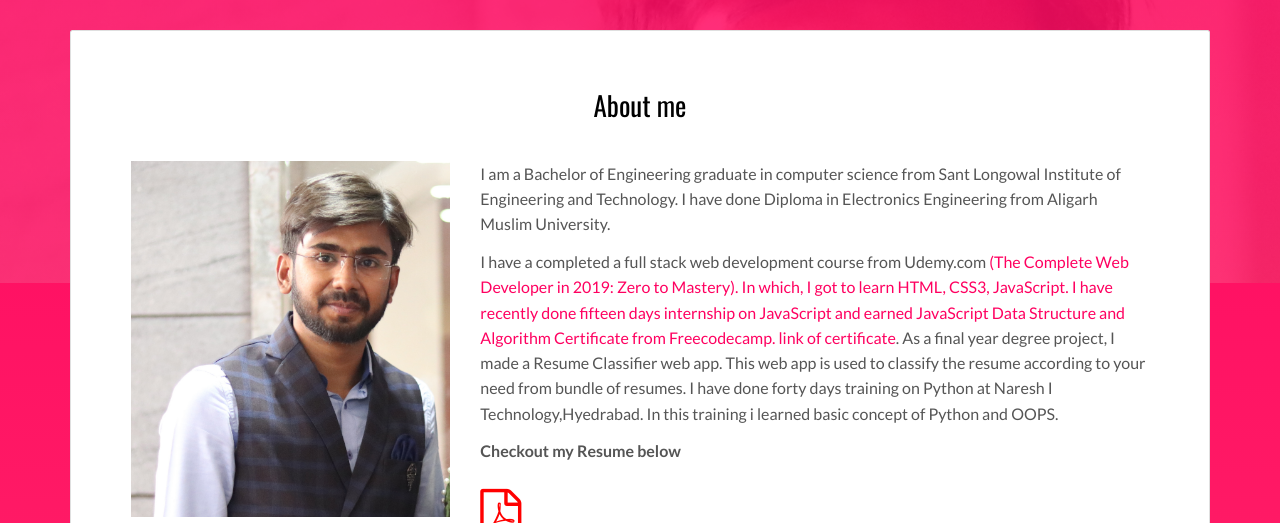
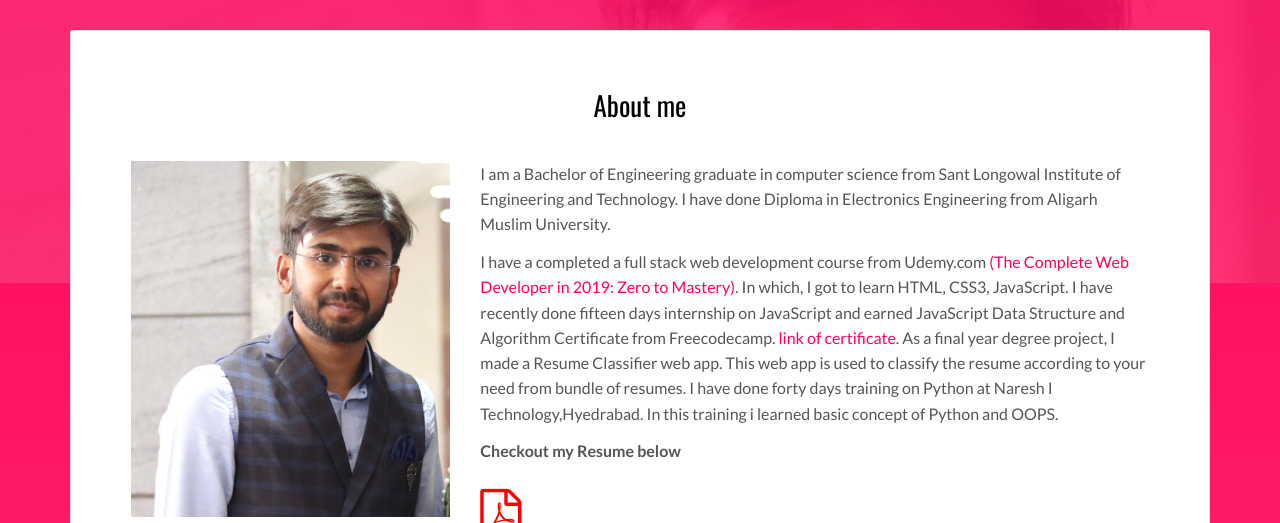
Before and after one commit to aquifzubair/aquifzubair.github.io, a plain HTML site: page index.html in a window 1280 px wide. Shown: the part 277-800 px from the top of the page. Drawn offline with nearby package versions, Linux system fonts and the light colour scheme.

Commit message:
Update index.html

```diff
--- a/index.html
+++ b/index.html
@@ -65,7 +65,7 @@
               <div class="col-md-8">
 
               <p>I am a Bachelor of Engineering graduate in computer science from Sant Longowal Institute of Engineering and Technology. I have done Diploma in Electronics Engineering from Aligarh Muslim University.</p>
-              <p> I have a completed a full stack web development course from Udemy.com <a href= "https://www.udemy.com/course/the-complete-web-developer-zero-to-mastery/" >(The Complete Web Developer in 2019: Zero to Mastery)<a>. In which, I got to learn HTML, CSS3, JavaScript. I have recently done fifteen days internship on JavaScript and earned JavaScript Data Structure and Algorithm Certificate from Freecodecamp. <a href="https://www.freecodecamp.org/certification/aquifzubair/javascript-algorithms-and-data-structures">link of certificate</a>. As a final year degree project, I made a Resume Classifier web app. This web app is used to classify the resume according to your need from bundle of resumes. I have done forty days training on Python at Naresh I Technology,Hyedrabad. In this training i learned basic concept of Python and OOPS.
+              <p> I have a completed a full stack web development course from Udemy.com <a href= "https://www.udemy.com/course/the-complete-web-developer-zero-to-mastery/" >(The Complete Web Developer in 2019: Zero to Mastery)</a>. In which, I got to learn HTML, CSS3, JavaScript. I have recently done fifteen days internship on JavaScript and earned JavaScript Data Structure and Algorithm Certificate from Freecodecamp. <a href="https://www.freecodecamp.org/certification/aquifzubair/javascript-algorithms-and-data-structures">link of certificate</a>. As a final year degree project, I made a Resume Classifier web app. This web app is used to classify the resume according to your need from bundle of resumes. I have done forty days training on Python at Naresh I Technology,Hyedrabad. In this training i learned basic concept of Python and OOPS.
               </p>
               <strong>Checkout my Resume below </strong><br><br>
               <i class="fa fa-file-pdf-o" style="font-size:48px;color:red"></i> <br>
```
